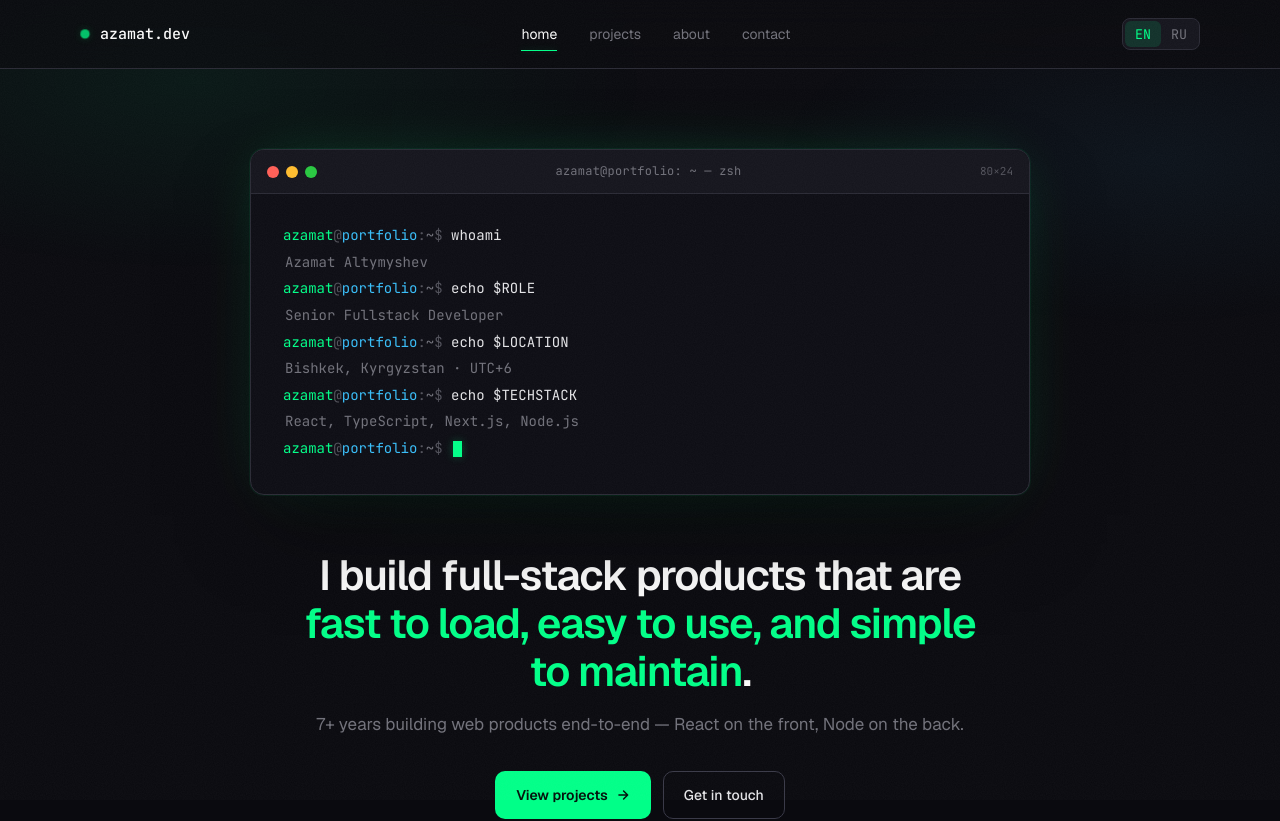
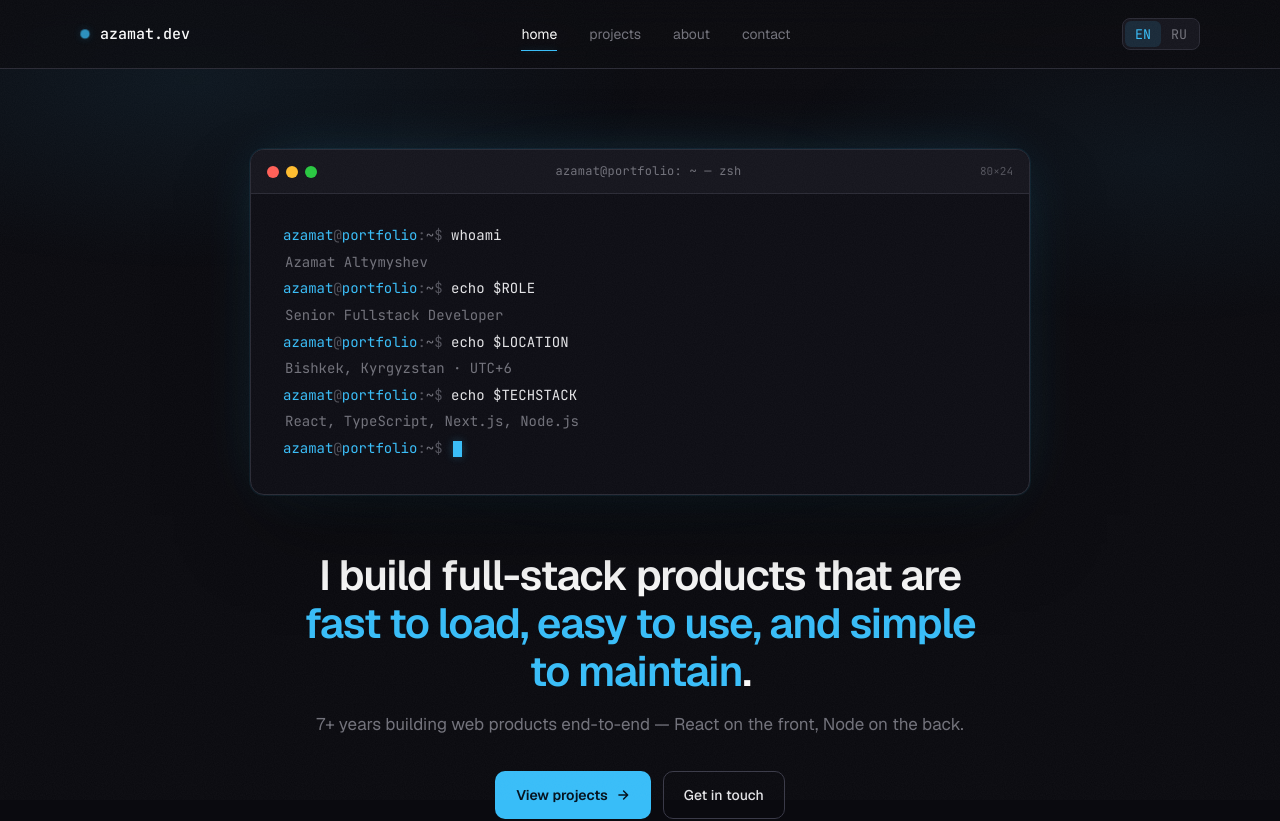
Before and after one commit to azamat60/portfolio-app, a Next.js app: page /en in a window 1280 px wide. Shown: the top 821 px of the page. Built offline with nearby package versions, Linux system fonts and the light colour scheme.

Commit message:
feat: implement dynamic theme system with CSS variables and blue theme support

```diff
--- a/src/app/layout.tsx
+++ b/src/app/layout.tsx
@@ -1,6 +1,9 @@
 import type { Metadata } from "next";
 import { Geist, JetBrains_Mono } from "next/font/google";
 import "@/styles/globals.css";
+
+const themeValue = process.env.NEXT_PUBLIC_PORTFOLIO_THEME ?? process.env.PORTFOLIO_THEME;
+const theme = themeValue === "blue" ? "blue" : "green";
 
 const geist = Geist({
   subsets: ["latin", "latin-ext"],
@@ -26,7 +29,7 @@ export default function RootLayout({
   children: React.ReactNode;
 }) {
   return (
-    <html className={`${geist.variable} ${jetbrainsMono.variable}`}>
+    <html className={`${geist.variable} ${jetbrainsMono.variable} theme-${theme}`}>
       <body>
         <div className="bg-glow" aria-hidden />
         {children}
--- a/src/styles/globals.css
+++ b/src/styles/globals.css
@@ -14,8 +14,13 @@
 
   --accent: #00ff88;
   --accent-dim: #00cc6e;
+  --accent-hover: #1aff95;
+  --accent-contrast: #00110a;
   --accent-soft: rgba(0, 255, 136, 0.12);
+  --accent-soft-strong: rgba(0, 255, 136, 0.15);
+  --accent-border: rgba(0, 255, 136, 0.3);
   --accent-glow: rgba(0, 255, 136, 0.25);
+  --accent-bg-glow: rgba(0, 255, 136, 0.06);
 
   --cyan: #38bdf8;
   --cyan-soft: rgba(56, 189, 248, 0.12);
@@ -33,6 +38,18 @@
   --radius: 10px;
   --radius-lg: 14px;
   --radius-xl: 20px;
+}
+
+.theme-blue {
+  --accent: #38bdf8;
+  --accent-dim: #0284c7;
+  --accent-hover: #7dd3fc;
+  --accent-contrast: #03111d;
+  --accent-soft: rgba(56, 189, 248, 0.12);
+  --accent-soft-strong: rgba(56, 189, 248, 0.16);
+  --accent-border: rgba(56, 189, 248, 0.34);
+  --accent-glow: rgba(56, 189, 248, 0.28);
+  --accent-bg-glow: rgba(56, 189, 248, 0.07);
 }
 
 /* ---------- Base ---------- */
@@ -121,7 +138,7 @@ ul {
   background:
     radial-gradient(
       60% 40% at 15% 10%,
-      rgba(0, 255, 136, 0.06),
+      var(--accent-bg-glow),
       transparent 60%
     ),
     radial-gradient(
@@ -301,12 +318,12 @@ ul {
 
 .btn-primary {
   background: var(--accent);
-  color: #00110a;
+  color: var(--accent-contrast);
   font-weight: 600;
 }
 
 .btn-primary:hover {
-  background: #1aff95;
+  background: var(--accent-hover);
   box-shadow: 0 0 24px var(--accent-glow);
   transform: translateY(-1px);
 }
@@ -677,7 +694,7 @@ ul {
 }
 .project-tag.pet {
   color: var(--accent);
-  border-color: rgba(0, 255, 136, 0.3);
+  border-color: var(--accent-border);
 }
 
 .project-body {
@@ -876,7 +893,7 @@ ul {
   font-family: var(--mono);
   font-size: 14px;
   box-shadow:
-    0 0 0 1px rgba(0, 255, 136, 0.06),
+    0 0 0 1px var(--accent-bg-glow),
     0 40px 80px -20px rgba(0, 0, 0, 0.6),
     0 0 60px -20px var(--accent-glow);
   z-index: 1;
@@ -1227,7 +1244,7 @@ ul {
 }
 
 .filter-btn.active .filter-count {
-  background: rgba(0, 255, 136, 0.15);
+  background: var(--accent-soft-strong);
 }
 
 /* ---------- Grids ---------- */
@@ -1673,7 +1690,7 @@ ul {
 .form-success {
   padding: 14px;
   background: var(--accent-soft);
-  border: 1px solid rgba(0, 255, 136, 0.3);
+  border: 1px solid var(--accent-border);
   border-radius: 8px;
   color: var(--accent);
   font-family: var(--mono);
```
Also changed, not shown: src/components/Hero/Hero.tsx (+12 -12 lines), 2 other files (tests, documents, lock files or other folders).
